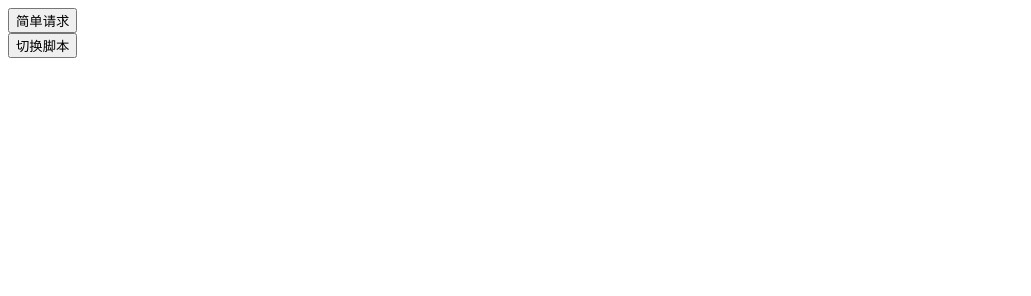
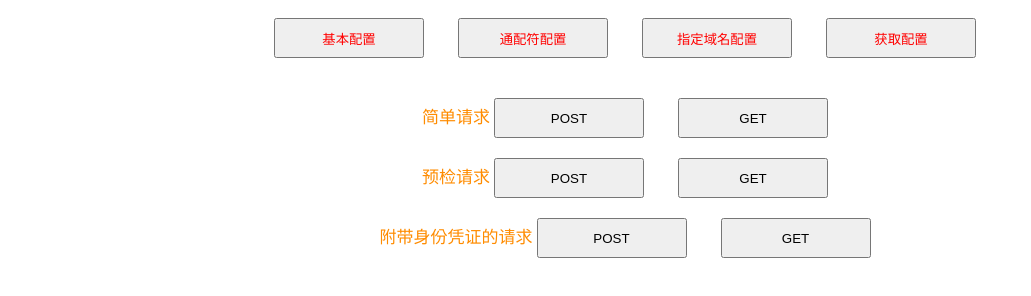
Before and after one commit to tiechui1994/note, a website: page web/cors/main/index.html in a window 1280 px wide. Shown: the whole page, without its empty margins (0-1031 px from the left). Drawn offline with Linux system fonts and the light colour scheme.

Commit message:
update example

```diff
--- a/web/cors/main/index.html
+++ b/web/cors/main/index.html
@@ -4,10 +4,57 @@
     <meta charset="UTF-8">
     <title>跨域请求</title>
     <script src="index.js"></script>
+    <style>
+        div {
+            width: 100%;
+            text-align: center;
+            padding-top: 10px;
+            padding-bottom: 10px;
+        }
+
+        button {
+            height: 40px;
+            width: 150px;
+            margin-right: 30px;
+        }
+
+        label {
+            font-size: 17px;
+            font-style: normal;
+            color: darkorange;
+        }
+    </style>
 </head>
 <body>
-<button onclick="getMethod()">简单请求</button>
-<br>
-<button onclick="switchScript()">切换脚本</button>
+
+<div>
+    <button style="color: red;" onclick="switchScript(1)">基本配置</button>
+    <button style="color: red;" onclick="switchScript(2)">通配符配置</button>
+    <button style="color: red;" onclick="switchScript(3)">指定域名配置</button>
+    <button style="color: red;" onclick="getScript()">获取配置</button>
+</div>
+
+<div>
+    <pre id="nginx-conf" style="display: none"></pre>
+</div>
+
+<div>
+    <label>简单请求</label>
+    <button onclick="postMethod()">POST</button>
+    <button onclick="getMethod()">GET</button>
+</div>
+
+<div>
+    <label>预检请求</label>
+    <button onclick="postMethod()">POST</button>
+    <button onclick="getMethod()">GET</button>
+</div>
+
+<div>
+    <label>附带身份凭证的请求</label>
+    <button onclick="postMethod()">POST</button>
+    <button onclick="getMethod()">GET</button>
+</div>
+
 </body>
 </html>
--- a/web/cors/main/index.js
+++ b/web/cors/main/index.js
@@ -1,40 +1,85 @@
 const domin = "http://test.backend.com";
 let http = new XMLHttpRequest();
+let script = "";
 
-function getMethod() {
+function postMethod() {
     if (http) {
         let url = domin + "/image";
         http.open("POST", url, true);
-        http.withCredentials = true; // 前端关键
-        http.setRequestHeader("Content-Type", "application/json");
+        // http.withCredentials = true; // 前端关键
+        // http.setRequestHeader("Content-Type", "application/json");
         http.onreadystatechange = function () {
-            console.log(http.url);
-            if (http.readyState == XMLHttpRequest.OPENED) {
-                console.log("OPENED")
-            }
-
-            if (http.readyState == XMLHttpRequest.HEADERS_RECEIVED) {
-                console.log("HEADERS_RECEIVED")
-            }
-
-            if (http.readyState == XMLHttpRequest.LOADING) {
-                console.log("LOADING")
-            }
-
             if (http.readyState == XMLHttpRequest.DONE) {
-                console.log(http);
-                console.log("DONE")
+                console.log("XMLHttpRequest: ", http);
+                console.log("method: ", 'POST', "url:", url);
+                console.log("data: ", http.response);
+                console.log("===========================")
             }
         };
         http.send(null)
     }
 }
 
-function switchScript() {
-    let http = new XMLHttpRequest();
+function getMethod() {
     if (http) {
-        let url = domin + "/switch";
-        http.open("POST", url, true);
-        http.send(null);
+        let url = domin + "/get";
+        http.open("GET", url, true);
+        // http.withCredentials = true; // 前端关键
+        // http.setRequestHeader("Content-Type", "application/json");
+        http.onreadystatechange = function () {
+            if (http.readyState == XMLHttpRequest.DONE) {
+                console.log("XMLHttpRequest: ", http);
+                console.log("method: ", 'POST', "url:", url);
+                console.log("data: ", http.response);
+                console.log("===========================")
+            }
+        };
+        http.send(null)
     }
 }
+
+function switchScript(type) {
+    console.log(type);
+    if (http) {
+        let url = domin + "/switch?type=" + type;
+        http.open("GET", url, true);
+        http.onreadystatechange = function () {
+            if (http.readyState == XMLHttpRequest.DONE) {
+                let data = JSON.parse(http.responseText);
+                let conf = document.getElementById("nginx-conf");
+                conf.setAttribute("style", "text-align:left; margin-left:29%; border:1px solid; font-size:14px; " +
+                    "width:fit-content; font-family:sans-serif; padding:10px; margin-top:-8px; margin-bottom: -8px;");
+                conf.innerHTML = data.data;
+                script = data.data;
+                console.log(data.data);
+            }
+        };
+        http.send();
+    }
+}
+
+function getScript() {
+    if (script) {
+        let conf = document.getElementById("nginx-conf");
+        conf.setAttribute("style", "text-align:left; margin-left:29%; border:1px solid; font-size:14px; " +
+            "width:fit-content; font-family:sans-serif; padding:10px; margin-top:-8px; margin-bottom: -8px;");
+        conf.innerHTML = script;
+        return
+    }
+
+    if (http) {
+        let url = domin + "/script";
+        http.open("GET", url, true);
+        http.onreadystatechange = function () {
+            if (http.readyState == XMLHttpRequest.DONE) {
+                let data = JSON.parse(http.responseText);
+                let conf = document.getElementById("nginx-conf");
+                conf.setAttribute("style", "text-align:left; margin-left:29%; border:1px solid; font-size:14px; " +
+                    "width:fit-content; font-family:sans-serif; padding:10px; margin-top:-8px; margin-bottom: -8px;");
+                conf.innerHTML = data.data;
+                console.log(data.data);
+            }
+        };
+        http.send();
+    }
+}
```
Also changed, not shown: web/cors/main/nginx.js (+19 -3 lines), web/cors/main/server.js (+14 -3 lines), 3 other files.
